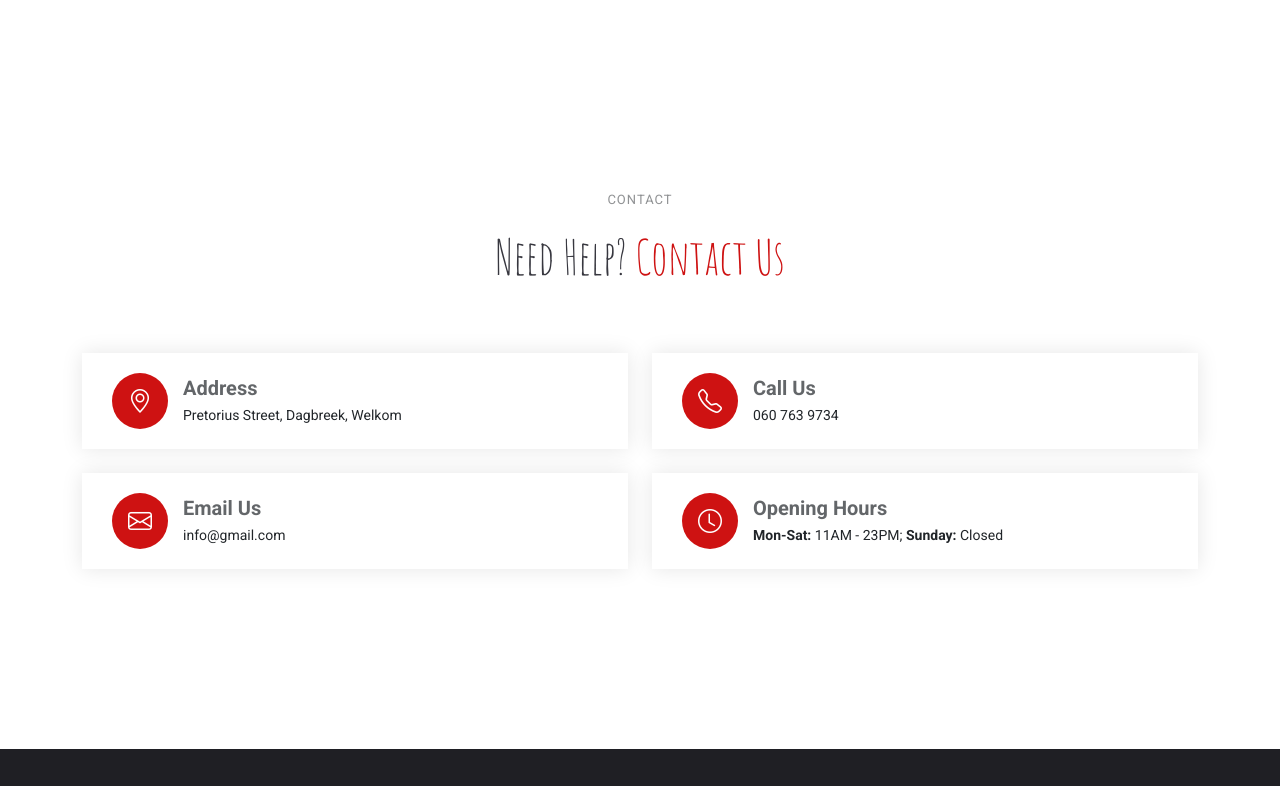
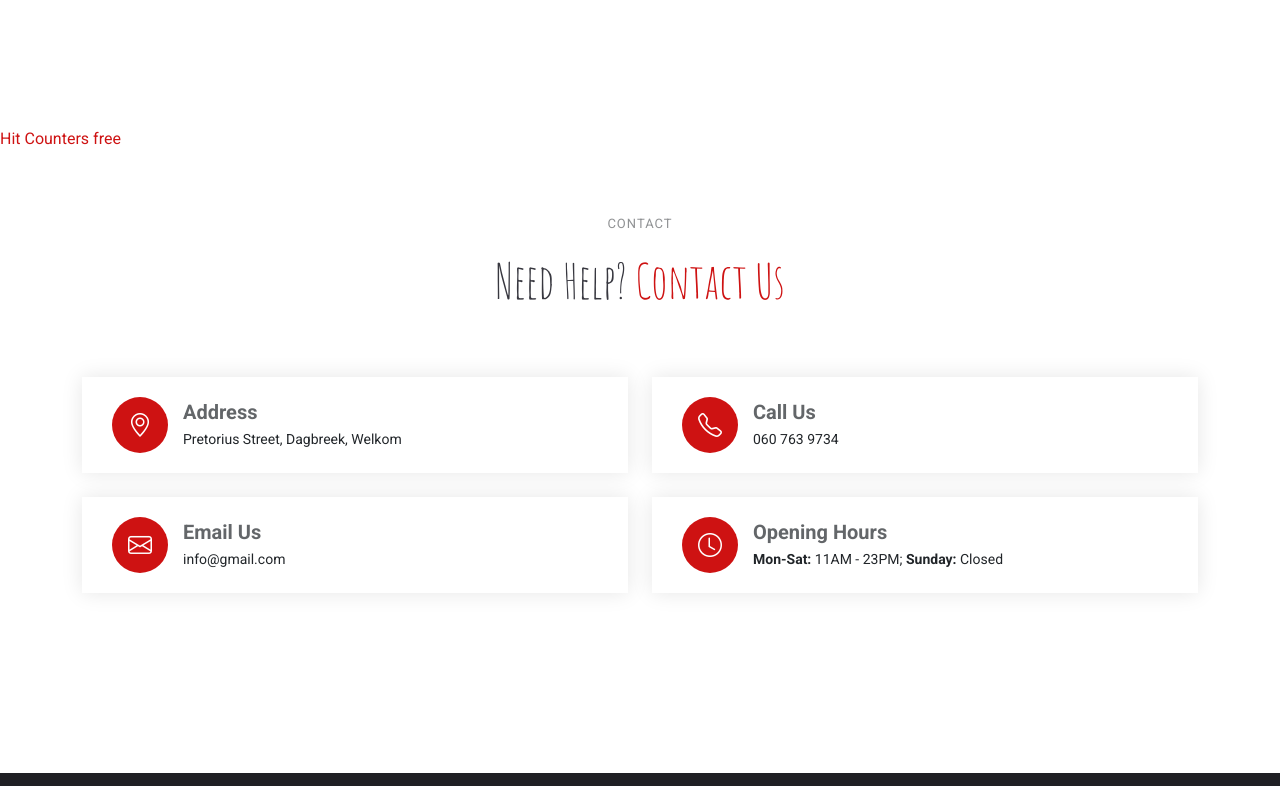
Before and after one commit to siyabongajaho/devine-shisanyama, a plain HTML site: page index.html in a window 1280 px wide. Shown: the part 2560-3346 px from the top of the page. Drawn offline with Linux system fonts and the light colour scheme; a script that the page names is missing.

Commit message:
Add files via upload

```diff
--- a/index.html
+++ b/index.html
@@ -1010,6 +1010,9 @@
       </div>
 
     </section><!-- /Gallery Section -->
+    <centter>
+     <a href='https://www.counters-free.net/'>Hit Counters free</a> <script type='text/javascript' src='https://www.freevisitorcounters.com/auth.php?id=1416402c7cc285604e61c0bcfd319f01066a6f8f'></script>
+<script type="text/javascript" src="https://www.freevisitorcounters.com/en/home/counter/1654995/t/0"></script></centter>
 
     <!-- Contact Section -->
     <section id="contact" class="contact section">
```
